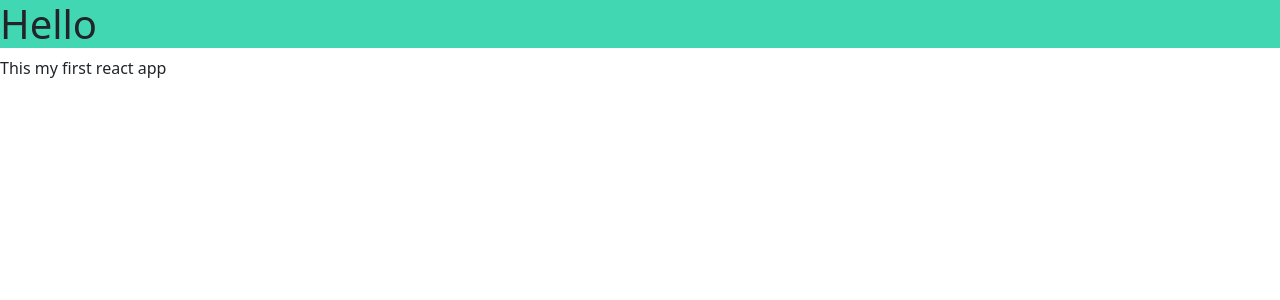
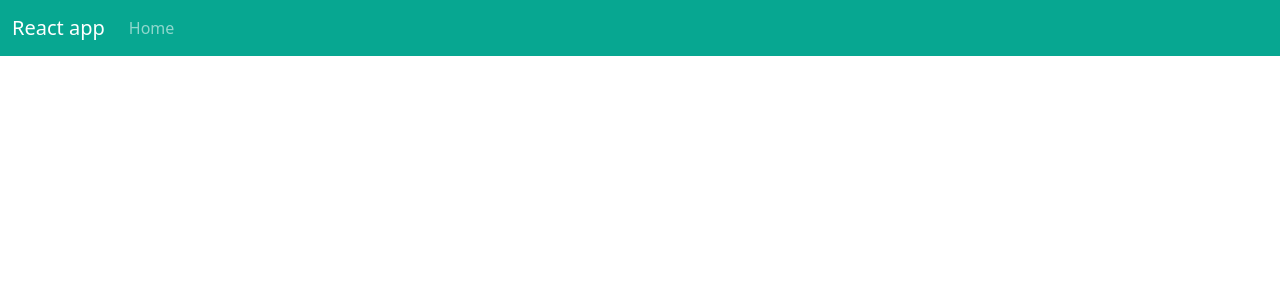
Before and after one commit to sakthikarthickraja98/react-app, a React (Create React App) app in the folder learn-react-app/: page / in a window 1280 px wide. Shown: the top 300 px of the page. Built offline with nearby package versions, Linux system fonts and the light colour scheme.

Commit message:
add nav bar

```diff
--- a/learn-react-app/src/app.jsx
+++ b/learn-react-app/src/app.jsx
@@ -3,10 +3,28 @@
 class NavBar extends Component{
     render(){
         return(
-            <React.Fragment>
-             <h1 class="highlight">Hello</h1>
-             <p>This my first react app</p>
-            </React.Fragment>
+        <React.Fragment>
+        <nav class="navbar navbar-expand-lg navbar-dark bg-dark navbar-style">
+        <div class="container-fluid">
+         <a class="navbar-brand" href="#">React app</a>
+         <button class="navbar-toggler" type="button" data-bs-toggle="collapse" data-bs-target="#navbarSupportedContent" aria-controls="navbarSupportedContent" aria-expanded="false" aria-label="Toggle navigation">
+           <span class="navbar-toggler-icon"></span>
+         </button>
+
+          <div class="collapse navbar-collapse" id="navbarSupportedContent">
+            <ul class="navbar-nav me-auto mb-2 mb-lg-0">
+
+            <li class="nav-item">
+              <a class="nav-link" href="#">Home</a>
+            </li>
+
+
+            </ul>
+
+           </div>
+        </div>
+        </nav>
+        </React.Fragment>
         );
     }
 }
--- a/learn-react-app/src/index.css
+++ b/learn-react-app/src/index.css
@@ -1,3 +1,7 @@
 .highlight{
     background-color: rgba(10, 204, 156, 0.767);
 }
+
+.navbar-style{
+    background-color: rgb(7, 167, 145)!important;
+}
```
